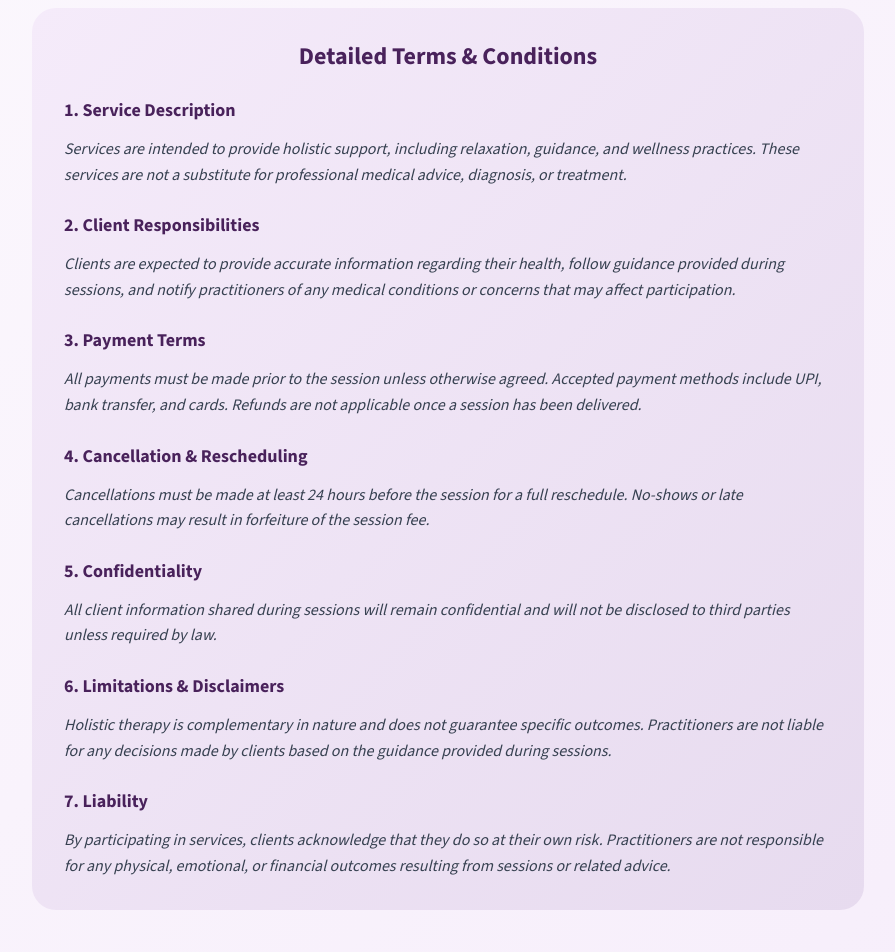
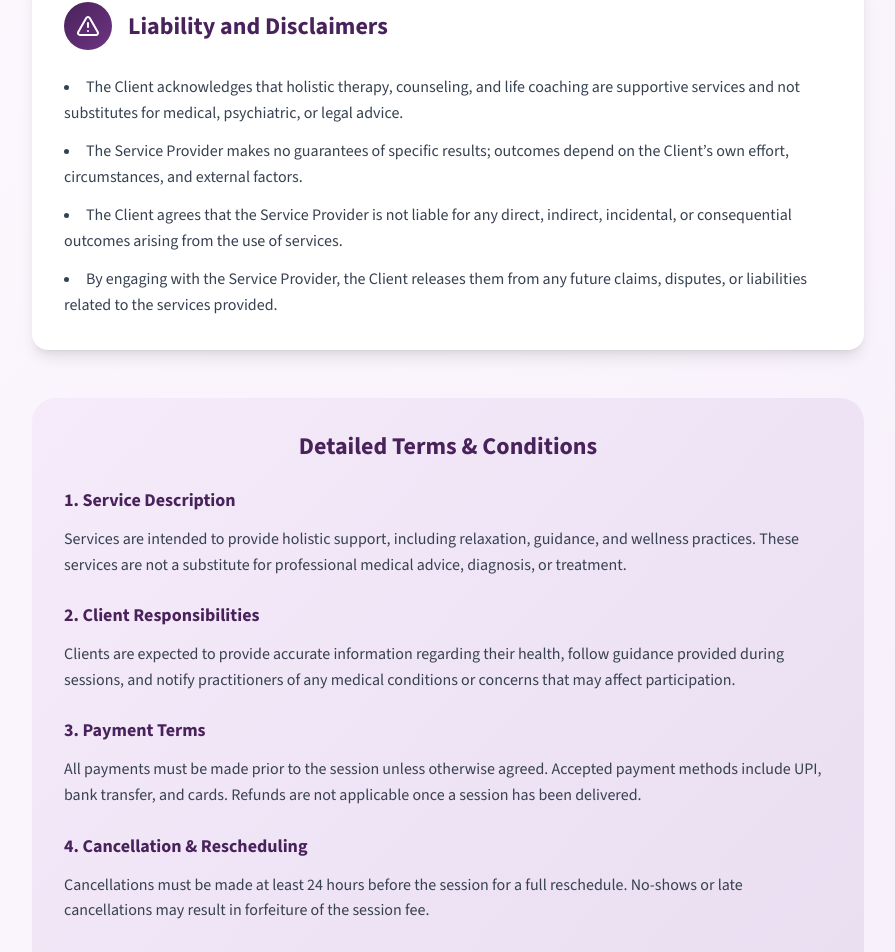
Before and after one commit to rameshkumark24/Umapandiyan, a React (Vite) app: page /terms in a window 1280 px wide. Shown: the part 1844-2796 px from the top of the page, without its empty margins (192-1087 px from the left). Built offline with nearby package versions, Linux system fonts and the light colour scheme.

Commit message:
Update Terms.jsx

```diff
--- a/src/pages/Terms.jsx
+++ b/src/pages/Terms.jsx
@@ -2,7 +2,6 @@ import React from 'react';
 import { Helmet } from 'react-helmet';
 import { motion } from 'framer-motion';
 import { FileText, Shield, XCircle, AlertTriangle } from "lucide-react";
-
 
 const Terms = () => {
   const termsData = [
@@ -82,7 +81,8 @@ content: [
             className="text-center mb-12 p-4 bg-[#F5EBFA] rounded-lg"
           >
             <p className="text-sm text-gray-600">
-              <strong>Last Updated:</strong> {new Date().toLocaleDateString()}
+              {/* UPDATED: Date is now fixed */}
+              <strong>Last Updated:</strong> October 8, 2025
             </p>
           </motion.div>
 
@@ -103,12 +103,16 @@ content: [
                   </div>
                   <h2 className="text-2xl font-playfair font-bold text-[#49225B]">{section.title}</h2>
                 </div>
-                <p className="text-gray-700 leading-relaxed italic">
-                  {section.content}
-                </p>
+                {/* UPDATED: Changed to a list and removed italic style */}
+                <ul className="list-disc list-inside space-y-3 text-gray-700 leading-relaxed">
+                  {section.content.map((point, i) => (
+                    <li key={i}>{point}</li>
+                  ))}
+                </ul>
               </motion.div>
             ))}
           </div>
+
           {/* Detailed Terms Placeholder */}
           <motion.div
             initial={{ opacity: 0, y: 30 }}
@@ -123,7 +127,8 @@ content: [
             <div className="space-y-6 text-gray-700">
               <div>
                 <h3 className="text-lg font-playfair font-semibold text-[#49225B] mb-3">1. Service Description</h3>
-      <p className="italic">
+                {/* UPDATED: Removed italic style */}
+                <p>
                   Services are intended to provide holistic support, including relaxation, guidance,
                   and wellness practices. These services are not a substitute for professional medical
                   advice, diagnosis, or treatment.
@@ -132,7 +137,8 @@ content: [
 
               <div>
                 <h3 className="text-lg font-playfair font-semibold text-[#49225B] mb-3">2. Client Responsibilities</h3>
-      <p className="italic">
+                {/* UPDATED: Removed italic style */}
+                <p>
                   Clients are expected to provide accurate information regarding their health, follow
                   guidance provided during sessions, and notify practitioners of any medical conditions
                   or concerns that may affect participation.
@@ -141,7 +147,8 @@ content: [
 
               <div>
                 <h3 className="text-lg font-playfair font-semibold text-[#49225B] mb-3">3. Payment Terms</h3>
-      <p className="italic">
+                {/* UPDATED: Removed italic style */}
+                <p>
                   All payments must be made prior to the session unless otherwise agreed. Accepted
                   payment methods include UPI, bank transfer, and cards. Refunds are not applicable
                   once a session has been delivered.
@@ -150,7 +157,8 @@ content: [
 
               <div>
                 <h3 className="text-lg font-playfair font-semibold text-[#49225B] mb-3">4. Cancellation & Rescheduling</h3>
-      <p className="italic">
+                {/* UPDATED: Removed italic style */}
+                <p>
                   Cancellations must be made at least 24 hours before the session for a full reschedule.
                   No-shows or late cancellations may result in forfeiture of the session fee.
                 </p>
@@ -158,7 +166,8 @@ content: [
 
               <div>
                 <h3 className="text-lg font-playfair font-semibold text-[#49225B] mb-3">5. Confidentiality</h3>
-      <p className="italic">
+                {/* UPDATED: Removed italic style */}
+                <p>
                   All client information shared during sessions will remain confidential and will not
                   be disclosed to third parties unless required by law.
                 </p>
@@ -166,7 +175,8 @@ content: [
 
               <div>
                 <h3 className="text-lg font-playfair font-semibold text-[#49225B] mb-3">6. Limitations & Disclaimers</h3>
-      <p className="italic">
+                {/* UPDATED: Removed italic style */}
+                <p>
                   Holistic therapy is complementary in nature and does not guarantee specific outcomes.
                   Practitioners are not liable for any decisions made by clients based on the guidance
                   provided during sessions.
@@ -175,7 +185,8 @@ content: [
 
               <div>
                 <h3 className="text-lg font-playfair font-semibold text-[#49225B] mb-3">7. Liability</h3>
-      <p className="italic">
+                {/* UPDATED: Removed italic style */}
+                <p>
                   By participating in services, clients acknowledge that they do so at their own risk.
                   Practitioners are not responsible for any physical, emotional, or financial outcomes
                   resulting from sessions or related advice.
```
Lines whose indentation alone changed are shown as unchanged.
